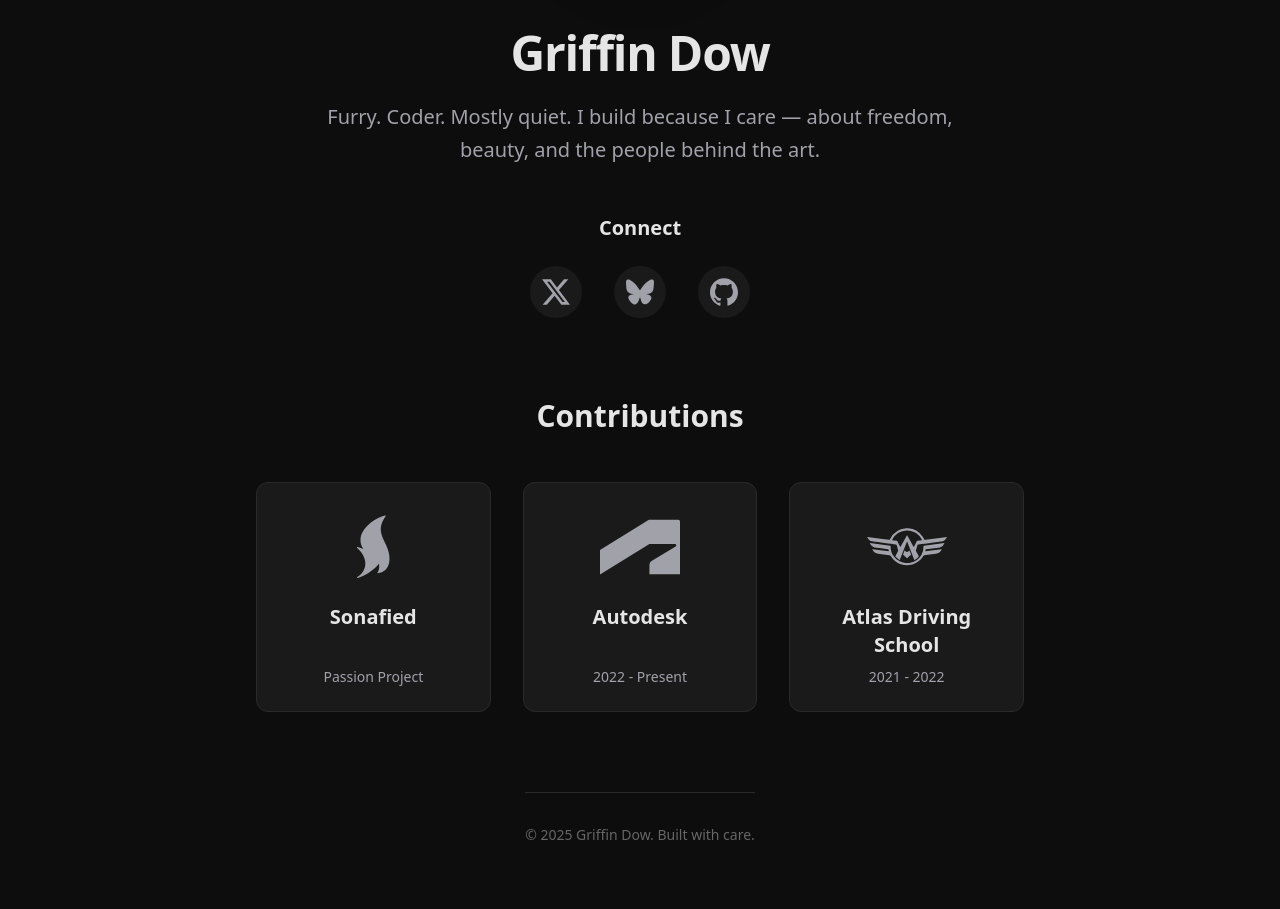
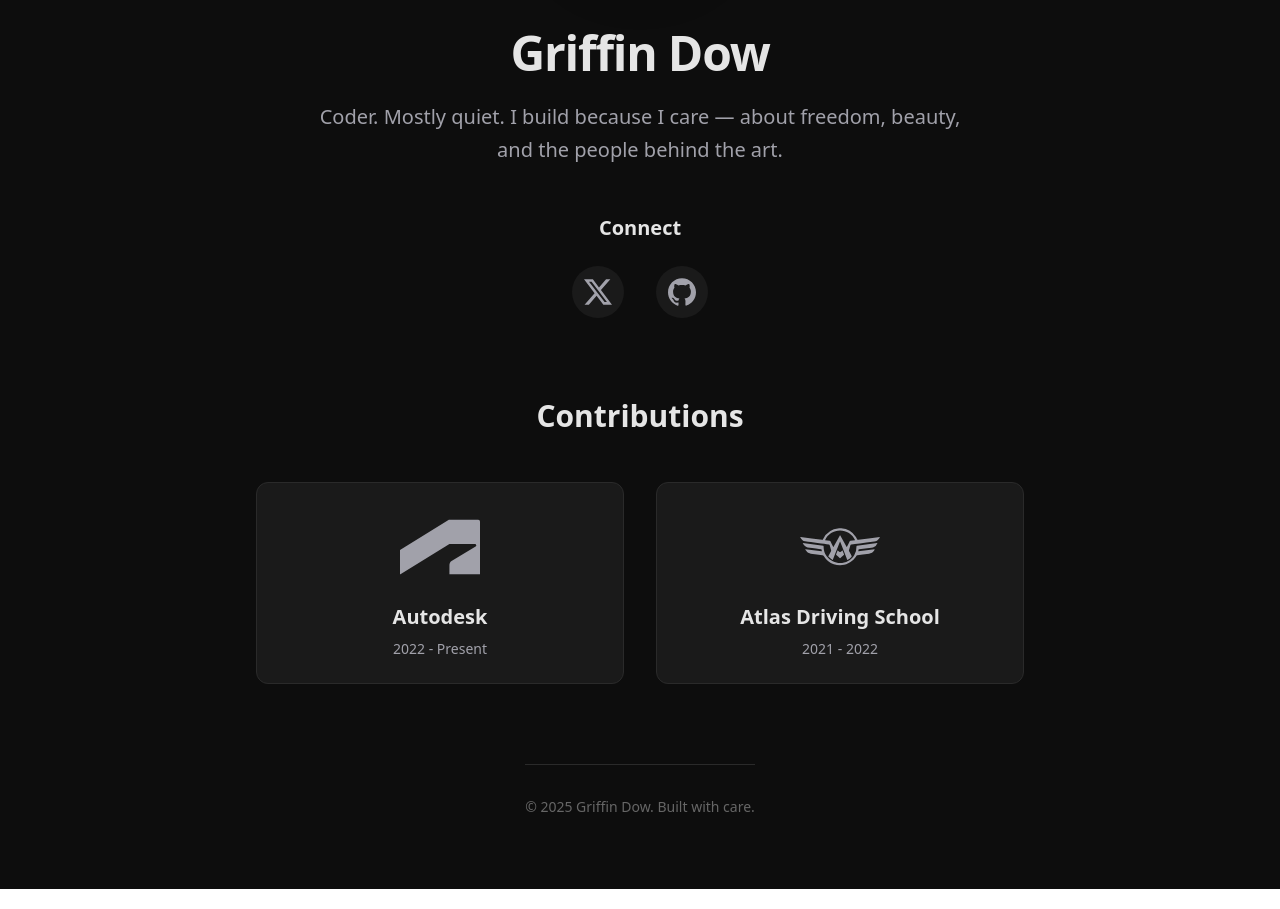
Before and after one commit to griffindow/griffindow, an Astro site in the folder website/: page / in a window 1280 px wide. Shown: the part 409-1318 px from the top of the page. Built offline with nearby package versions, Linux system fonts and the light colour scheme; Astro itself is replaced by a stand-in of ours.

Commit message:
feat: 2025 updates

```diff
--- a/website/src/components/Home.astro
+++ b/website/src/components/Home.astro
@@ -1,5 +1,4 @@
 ---
-import Sonafied from "../assets/sonafied.svg";
 import Autodesk from "../assets/autodesk.svg";
 import AtlasDrivingSchool from "../assets/atlasdrivingschool.svg";
 import Github from "../assets/github.svg";
@@ -37,7 +36,7 @@
         Griffin Dow
       </h1>
       <p class="text-lg md:text-xl text-[#a1a1aa] max-w-2xl leading-relaxed">
-        Furry. Coder. Mostly quiet. I build because I care — about freedom,
+        Coder. Mostly quiet. I build because I care — about freedom,
         beauty, and the people behind the art.
       </p>
     </section>
@@ -54,18 +53,6 @@
           rel="noopener noreferrer"
         >
           <X
-            fill="currentColor"
-            class="w-[28px] h-[28px] text-[#a1a1aa] group-hover:text-white transition-colors duration-300"
-          />
-        </a>
-        <a
-          href="https://bsky.app/profile/griffindow.bsky.social"
-          class="group p-3 rounded-full bg-[#1a1a1a] hover:bg-[#2a2a2a] transition-all duration-300 hover:scale-110"
-          aria-label="BlueSky"
-          target="_blank"
-          rel="noopener noreferrer"
-        >
-          <BlueSky
             fill="currentColor"
             class="w-[28px] h-[28px] text-[#a1a1aa] group-hover:text-white transition-colors duration-300"
           />
@@ -88,29 +75,7 @@
     <!-- Contributions Section -->
     <section class="text-center w-full">
       <h2 class="text-3xl font-bold text-[#e5e5e5] mb-12">Contributions</h2>
-      <div class="grid grid-cols-1 md:grid-cols-3 gap-8 max-w-3xl mx-auto">
-        <div class="group h-full">
-          <a
-            href="https://sonafied.com"
-            class="block p-6 rounded-xl bg-[#1a1a1a] hover:bg-[#2a2a2a] transition-all duration-300 hover:scale-105 hover:shadow-xl border border-[#2a2a2a] hover:border-[#3a3a3a] h-full flex flex-col"
-            target="_blank"
-            rel="noopener noreferrer"
-          >
-            <div class="flex justify-center mb-4">
-              <Sonafied
-                fill="currentColor"
-                class="w-[80px] h-[80px] text-[#a1a1aa] group-hover:text-white transition-colors duration-300"
-              />
-            </div>
-            <h3 class="text-xl font-bold text-[#e5e5e5] mb-2">Sonafied</h3>
-            <p
-              class="text-sm text-[#a1a1aa] group-hover:text-[#c1c1ca] transition-colors duration-300 mt-auto"
-            >
-              Passion Project
-            </p>
-          </a>
-        </div>
-
+      <div class="grid grid-cols-1 md:grid-cols-2 gap-8 max-w-3xl mx-auto">
         <div class="group h-full">
           <a
             href="https://autodesk.com"
@@ -132,7 +97,6 @@
             </p>
           </a>
         </div>
-
         <div class="group h-full">
           <a
             href="https://atlasdrivingschool.ca"
```
